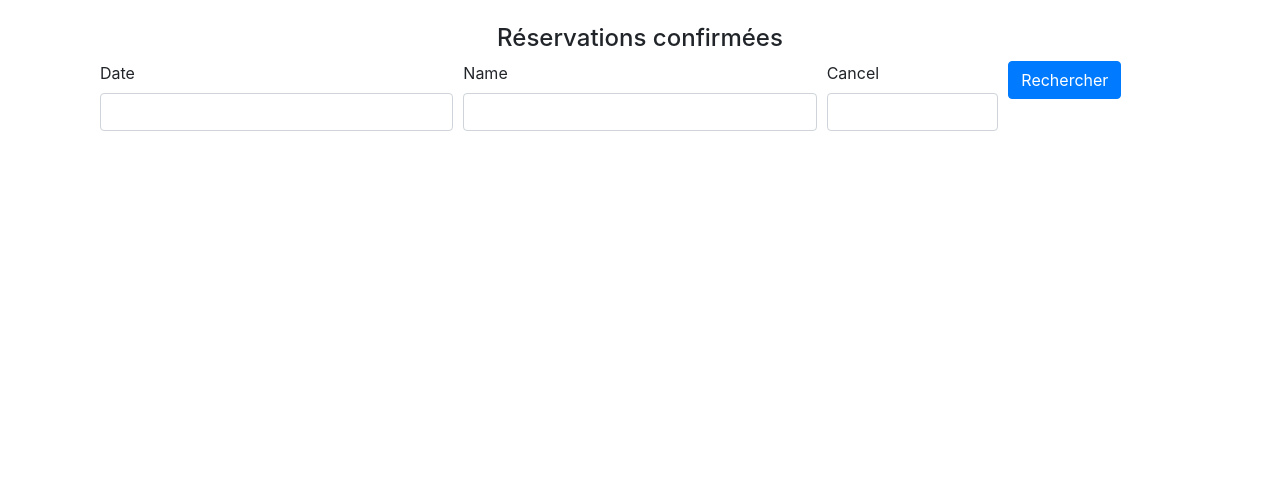
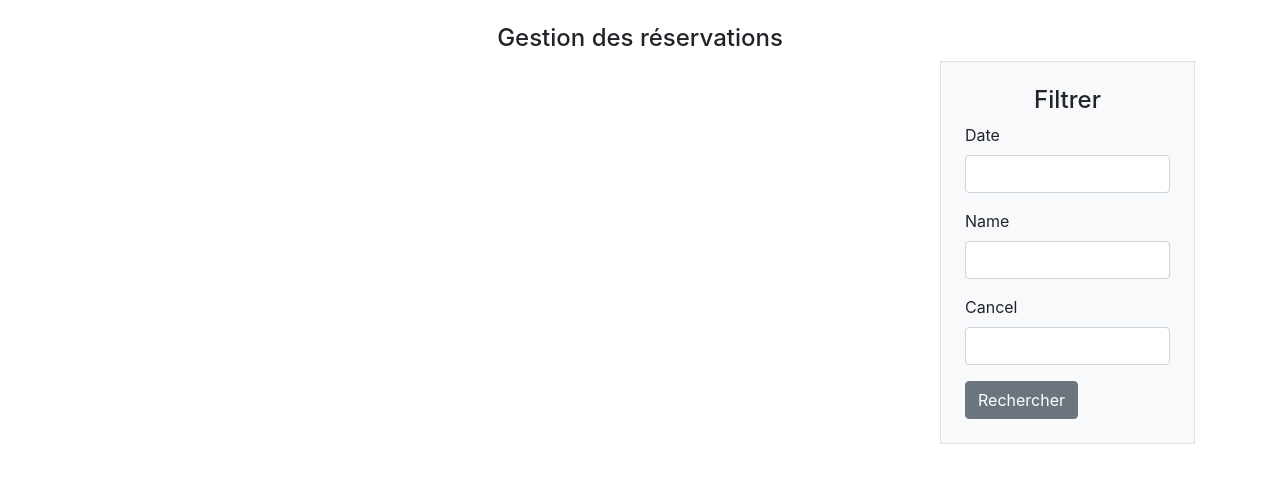
Before and after one commit to audevald/Reservation_v2, a Symfony app: template templates/admin/reservation/gestion.html.twig in a window 1280 px wide. Shown: the part 56-539 px from the top of the page. Run offline with Twig, Linux system fonts and the light colour scheme; the template is opened without the code that fills it, so the values that code supplies are empty; form fields are guessed from the names that the template uses; some libraries are stand-ins or nearby versions.

Commit message:
design recherche gestion historique

```diff
--- a/templates/admin/reservation/gestion.html.twig
+++ b/templates/admin/reservation/gestion.html.twig
@@ -5,27 +5,9 @@
 {% block body %}
 	{{ include('navbar.html.twig') }}
 	<div class="container mt-4">
+		<h4 class="text-center">Gestion des réservations</h4>
 		<div class="row">
-			<div class="col">
-				<h4 class="text-center">Réservations confirmées</h4>
-					<div class="container">
-						{{ form_start(form) }}
-							<div class="form-row ">
-								<div class="col-4">
-									{{ form_row(form.date) }}
-								</div>
-								<div class="col-4">
-									{{ form_row(form.name) }}
-								</div>
-								<div class="col-2 d-flex align-items-center">
-									{{ form_row(form.cancel) }}
-								</div>
-								<div class="col-2">
-									<button class="btn btn-primary">Rechercher</button>
-								</div>
-							</div>
-						{{ form_end(form) }}
-					</div>
+			<div class="col-12 col-sm-9">
 				<ul class="list-group">
 					{% for reservation in reservations %}
 						{{ include('list_template_gestion.html.twig') }}
@@ -35,6 +17,28 @@
 					{{ knp_pagination_render(reservations) }}
 				</div>
 			</div>
+			<div class="col-12 col-sm-3">
+
+				<div class="container border p-4 bg-light">
+				<h4 class="text-center">Filtrer</h4 class="text-center">
+					{{ form_start(form) }}
+					<div class="form-row ">
+						<div class="col-12">
+							{{ form_row(form.date) }}
+						</div>
+						<div class="col-12">
+							{{ form_row(form.name) }}
+						</div>
+						<div class="col-12">
+							{{ form_row(form.cancel) }}
+						</div>
+						<div class="col-12">
+							<button class="btn btn-secondary">Rechercher</button>
+						</div>
+					</div>
+					{{ form_end(form) }}
+				</div>
+			</div>
 		</div>
 	</div>
 {% endblock %}
--- a/templates/navbar.html.twig
+++ b/templates/navbar.html.twig
@@ -3,7 +3,7 @@
 	<button class="navbar-toggler" type="button" data-toggle="collapse" data-target="#navbarNavAltMarkup" aria-controls="navbarNavAltMarkup" aria-expanded="false" aria-label="Toggle navigation">
 		<span class="navbar-toggler-icon"></span>
 	</button>
-	<div class="collapse navbar-collapse d-flex justify-content-between" id="navbarNavAltMarkup">
+	<div class="collapse navbar-collapse" id="navbarNavAltMarkup">
   {% if app.user %}
 		<div class="navbar-nav">
 			<a class="nav-link {% if current_menu is defined and current_menu == 'reservation.listDayLunch' %}active{% endif %}" href="{{ path('admin.reservation.listDayLunch') }}">Résas du Midi</a>
```
Also changed, not shown: templates/admin/reservation/listHistory.html.twig (+24 -18 lines).
